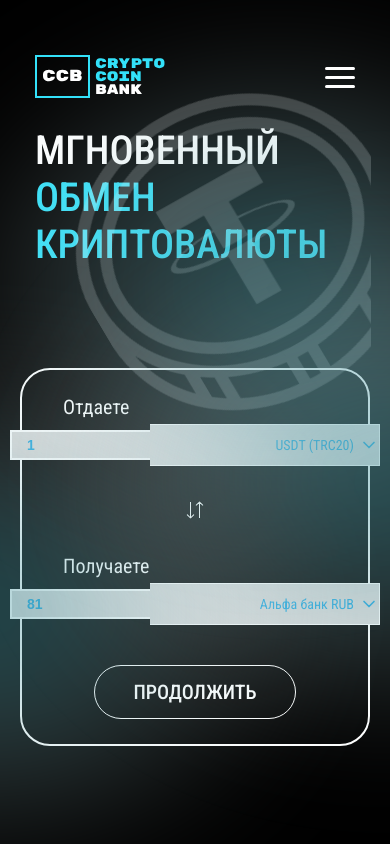
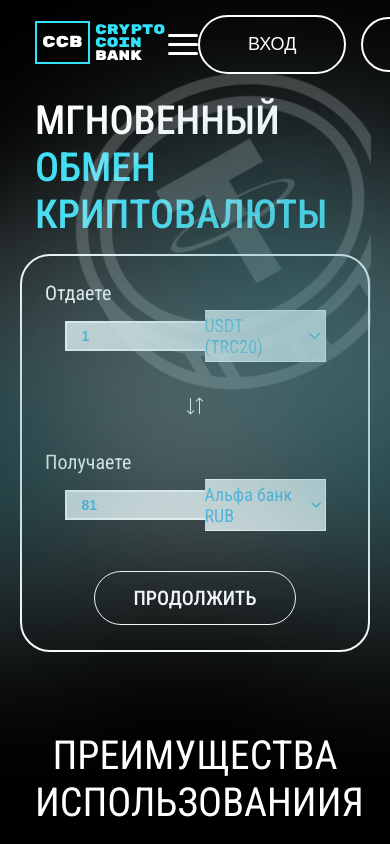
Before and after one commit to madixanov/CryptoBank, a React (Vite) app: page / in a window 390 px wide. Before the commit this address led to /home. Shown: the top 844 px of the page. Built offline with nearby package versions, Linux system fonts and the light colour scheme; a web font is replaced by a local one.

Commit message:
Fixing bugs

```diff
--- a/src/App.jsx
+++ b/src/App.jsx
@@ -25,11 +25,10 @@ function AppContent() {
 
   return (
     <Routes>
-      <Route path="/" element={<Navigate to="/home" replace />} />
       <Route path="/login" element={<LoginPage />} />
       <Route path="/signup" element={<RegisterPage />} />
       <Route path="/reset-password" element={<ResetPage />} />
-      <Route path="/home" element={<HomePage />} />
+      <Route path="/" element={<HomePage />} />
       <Route path="/aml" element={<AmlPage />} />
       <Route path="/faq" element={<RulesPage />} />
       <Route path="/exchange" element={<ExchangePage />} />
--- a/src/components/default-components/Header.jsx
+++ b/src/components/default-components/Header.jsx
@@ -33,7 +33,7 @@ export default function Header() {
     <header>
       <div className="container">
         <div className="header-cont">
-          <div className="logo" onClick={() => navigate("/home")}>
+          <div className="logo-h" onClick={() => navigate("/")}>
             <img src={logo} alt="logo"/>
           </div>
           <div className="mobile-controls mobile-only">
--- a/src/components/default-components/header.css
+++ b/src/components/default-components/header.css
@@ -21,10 +21,13 @@
 
 .button-row {
   gap: 15px;
+  display: flex;
+  align-items: center;
 }
 
-.logo {
+.logo-h {
   cursor: pointer;
+  margin: 0;
 }
 
 .logged-in-button {
--- a/src/pages/home/home.css
+++ b/src/pages/home/home.css
@@ -527,7 +527,7 @@
 
 @media (max-width: 800px) {
   .home-main {
-    padding-top: 100px;
+    padding-top: 70px;
     padding-bottom: 30px;
   }
 
@@ -535,12 +535,12 @@
     font-size: 40px;
     font-weight: 500;
     width: 300px;
-    margin-bottom: 100px;
+    margin-bottom: 5%;
   }
 
   .exchange-main-container {
     width: 100%;
-    margin-bottom: 130px;
+    margin-bottom: 80px;
     padding: 20px;
     padding-top: 25px;
     padding-bottom: 25px;
@@ -549,7 +549,7 @@
   }
 
   .exchange-main-container span {
-    padding-left: 21px;
+    padding-left: 3px;
   }
 
   .first-input input, .second-input input {
@@ -605,8 +605,13 @@
     margin-bottom: 100px;
   }
 
+  .ratings-container h1 {
+    text-align: center;
+  }
+
   .partners-container h1 {
     font-size: 40px;
+    text-align: center;
   }
 
   .feedback-container {
--- a/src/pages/login/UI/LoginMain.jsx
+++ b/src/pages/login/UI/LoginMain.jsx
@@ -16,7 +16,7 @@ export default function LoginMain() {
     if (login.length >= 5 && password.length >= 8) {
       setLoggedIn(true);
       setLoginName(login);
-      navigate("/home");
+      navigate("/");
     } else if (login.length < 5) {
       setIncorrectLogin(true);
     } else if (password.length < 8) {
--- a/src/pages/login/login.css
+++ b/src/pages/login/login.css
@@ -47,7 +47,7 @@ header.scrolled {
 .button-row {
   display: flex;
   justify-content: center;
-  align-self: flex-end;
+  align-self: center;
   gap: 30px;
 }
 
--- a/src/pages/profile/profile.css
+++ b/src/pages/profile/profile.css
@@ -261,7 +261,6 @@
 
 @media (max-width: 1200px) {
   .dropdown-selected {
-    font-size: 16px;
     gap: 5px;
     padding: 10px 0px;
   }
@@ -278,6 +277,15 @@
     display: flex;
     flex-direction: column;
     justify-content: space-between;
+  }
+
+  .home-selected {
+    padding: 4px 0;
+    font-size: 18px;
+  }
+
+  .home {
+    width: 235px;
   }
 }
 
@@ -302,7 +310,7 @@
   }
 
   .dropdown-selected {
-    font-size: 14px;
+    font-size: 18px;
     gap: 5px;
   }
 
@@ -327,4 +335,23 @@
   .mobile-cards {
     display: block;
   }
+
+  .home-selected {
+    padding: 4px 0;
+    font-size: 18px;
+  }
+
+  .home {
+    width: 175px;
+  }
 }
+
+@media (max-width: 600px) {
+  .home-selected {
+    padding: 4px 0;
+  }
+
+  .home {
+    width: 121px;
+  }
+}
```
